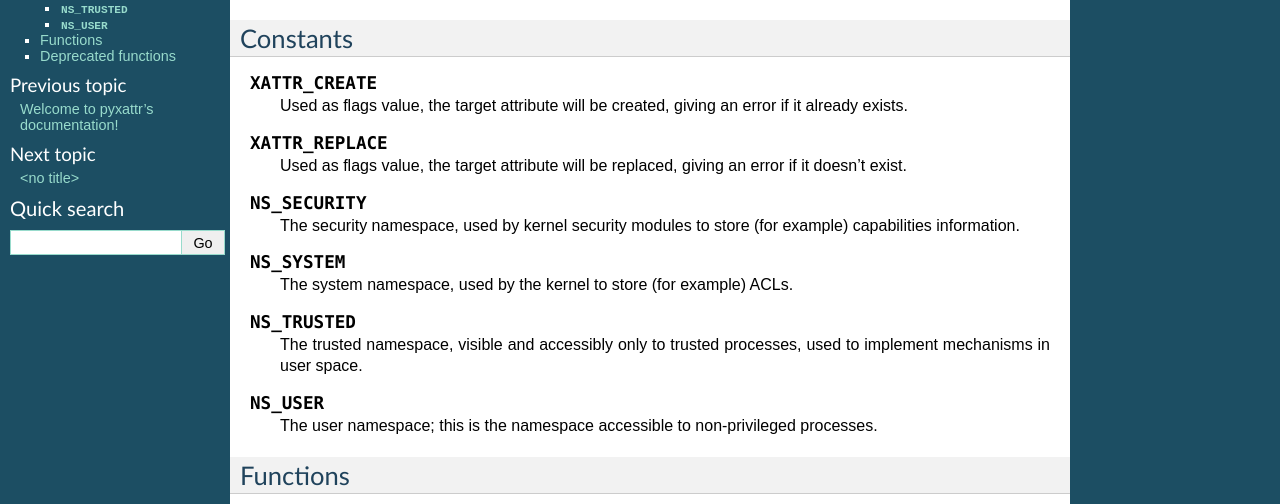
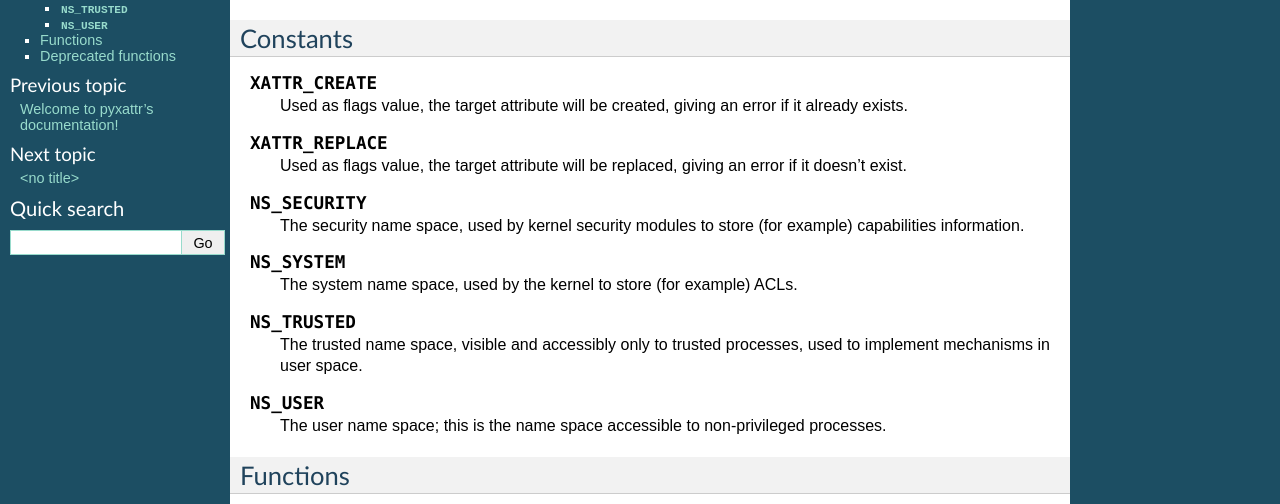
Before and after one commit to iustin/pyxattr, a Sphinx documentation site: the page built from doc/module.rst, in a window 1280 px wide. Shown: the part 186-690 px from the top of the page. Built offline with Sphinx 7.4.7, drawn with Linux system fonts in a browser that asks for light colours; grey boxes are pictures that could not be loaded.

Commit message:
Spelling fix in documentation

```diff
--- a/doc/module.rst
+++ b/doc/module.rst
@@ -18,22 +18,22 @@ Constants
 
 .. data:: NS_SECURITY
 
-   The security namespace, used by kernel security modules to store
+   The security name space, used by kernel security modules to store
    (for example) capabilities information.
 
 .. data:: NS_SYSTEM
 
-   The system namespace, used by the kernel to store (for example)
+   The system name space, used by the kernel to store (for example)
    ACLs.
 
 .. data:: NS_TRUSTED
 
-   The trusted namespace, visible and accessibly only to trusted
+   The trusted name space, visible and accessibly only to trusted
    processes, used to implement mechanisms in user space.
 
 .. data:: NS_USER
 
-   The user namespace; this is the namespace accessible to
+   The user name space; this is the name space accessible to
    non-privileged processes.
 
 Functions
```
